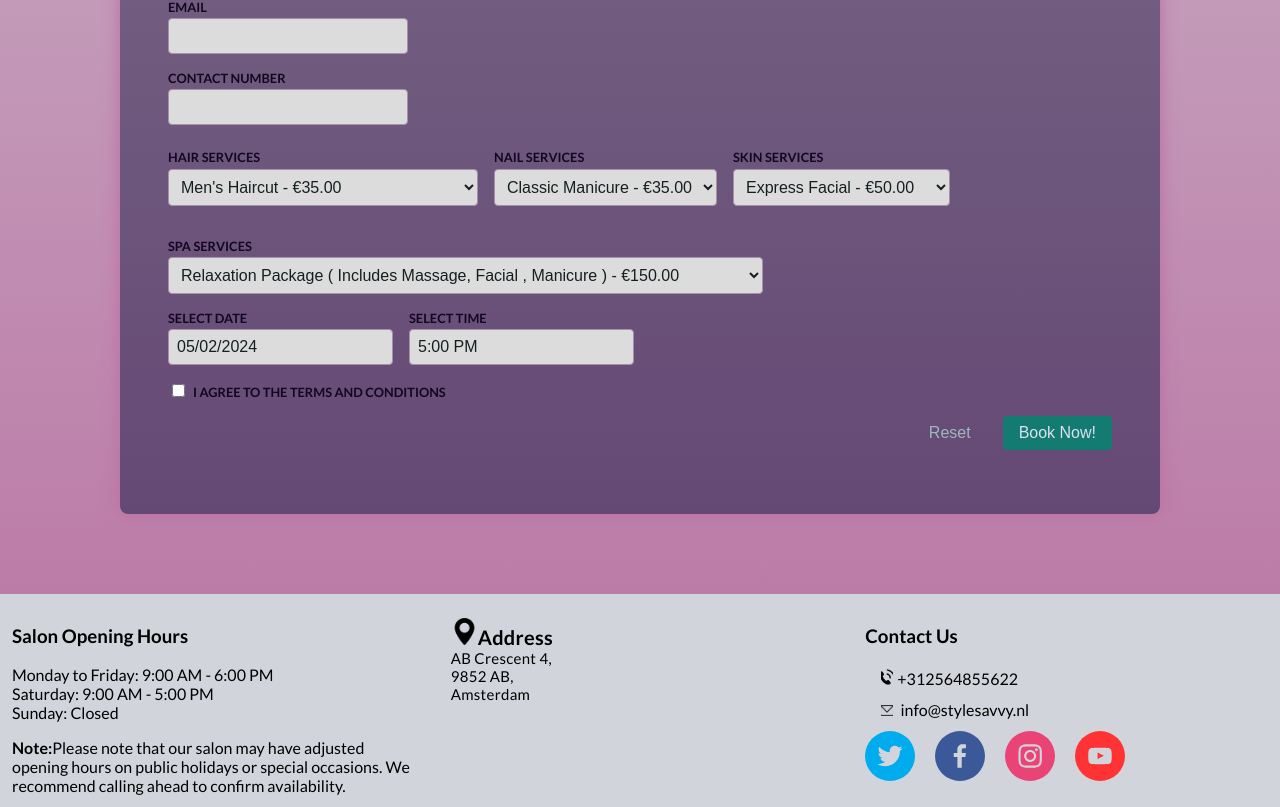
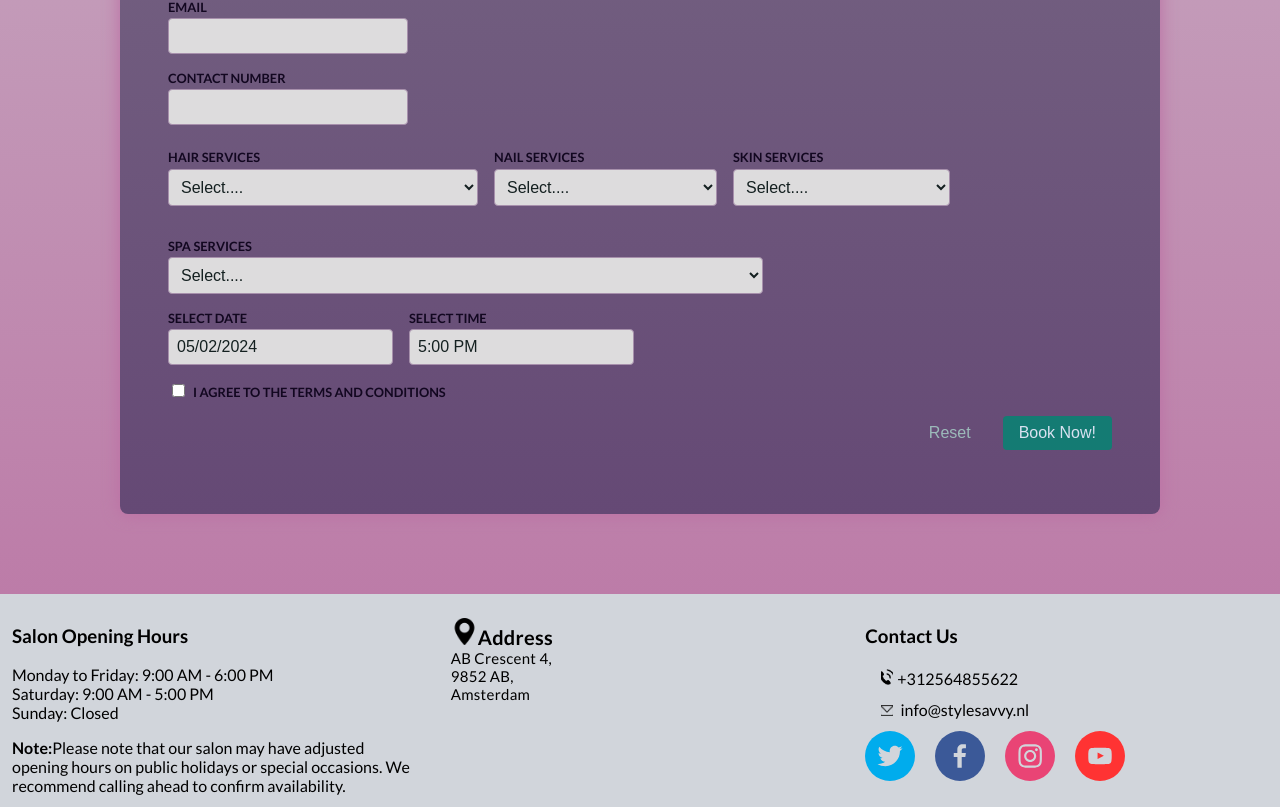
Before and after one commit to Tetsewa/StyleSavvy-Salon-Project, a React (Vite) app: page /MakeAnAppointment in a window 1280 px wide. Shown: the part 1171-1978 px from the top of the page. Built offline with nearby package versions, Linux system fonts and the light colour scheme; a web font is replaced by a local one.

Commit message:
Update MakeAnAppointment.jsx

```diff
--- a/src/pages/MakeAnAppointment.jsx
+++ b/src/pages/MakeAnAppointment.jsx
@@ -19,8 +19,20 @@ const MakeAnAppointment = () => {
         email: '',
         contactNumber: '',
         dateScheduled: '',
-        timeScheduled: ''
-
+        timeScheduled: '',
+        // TODO: below services are static and to be picked from form data
+        services: [
+            {
+                id: 'service-001',
+                serviceName: 'Men\'s Haircut',
+                price: '20'
+            },
+            {
+                id: 'service-002',
+                serviceName: 'Women\'s Haircut',
+                price: '40'
+            }
+        ]
         // Add more fields as needed
     });
 
@@ -107,6 +119,7 @@ const MakeAnAppointment = () => {
                     <div className="control">
                         <label htmlFor="phone">Hair Services</label>
                         <select id="hair-services" name="hair-services">
+                            <option value="">Select....</option>
                             <option value="men-hair-cut-35">Men's Haircut - €35.00</option>
                             <option value="women-hair-cut-40">Women's Haircut - €40.00</option>
                             <option value="kids-hair-cut-30">Kids Haircut - €30.00</option>
@@ -124,6 +137,7 @@ const MakeAnAppointment = () => {
                     <div className="control">
                         <label htmlFor="phone">Nail Services</label>
                         <select id="Nail-services" name="Nail-services">
+                            <option value="">Select....</option>
                             <option value="classic-manicure-50">Classic Manicure - €35.00</option>
                             <option value="gel-manicure-30">Gel Manicure- €40.00</option>
                             <option value="classic-pedicure-25">Classic Pedicure- €25.00</option>
@@ -138,6 +152,7 @@ const MakeAnAppointment = () => {
                     <div className="control">
                         <label htmlFor="phone">Skin Services</label>
                         <select id="Skin-services" name="Skin-services">
+                            <option value="">Select....</option>
                             <option value="express-facial-50">Express Facial - €50.00</option>
                             <option value="signature-facial-35">Signature Facial - €35.00</option>
                             <option value="hydrating-facial-25">Hydrating Facial - €25.00</option>
@@ -152,7 +167,9 @@ const MakeAnAppointment = () => {
                     {/*Spa services dropdown list*/}
                     <div className="control">
                         <label htmlFor="phone">Spa Services</label>
+
                         <select id="spa-services" name="spa-services">
+                            <option value="">Select....</option>
                             <option value="relaxation-package-150">Relaxation Package ( Includes Massage, Facial ,
                                 Manicure ) - €150.00
                             </option>
```
